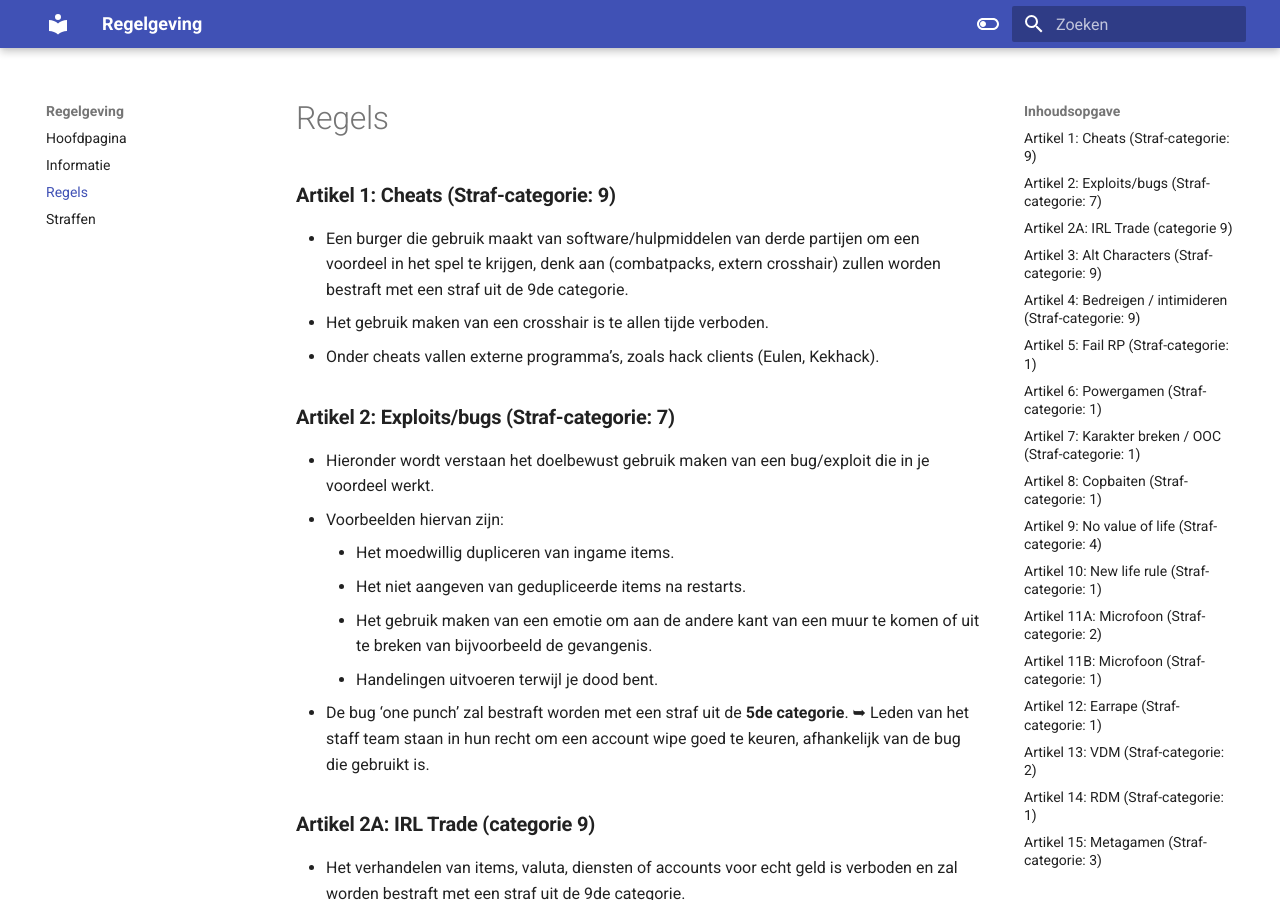
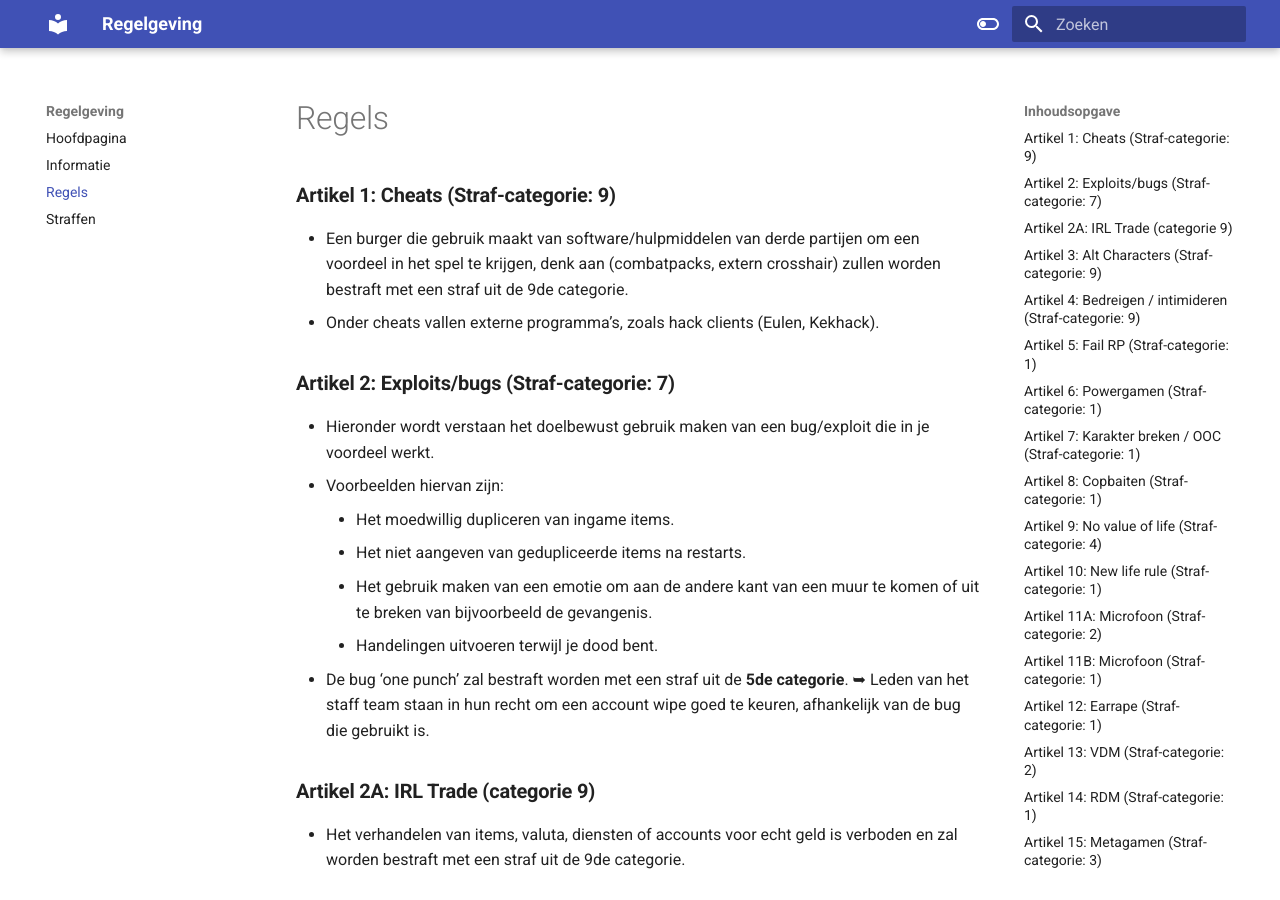
Before and after one commit to ZuiderVeenRP/apv, an MkDocs documentation site: the page built from docs/algemeen.md, in a window 1280 px wide and 900 px high. Built offline with MkDocs 1.6.1 and Material for MkDocs 9.7.7, drawn with Linux system fonts in a browser that asks for light colours; comment, search, counter and statistics services are not loaded.

Commit message:
Update algemeen.md

```diff
--- a/docs/algemeen.md
+++ b/docs/algemeen.md
@@ -2,7 +2,6 @@
 
 ### **Artikel 1: Cheats (Straf-categorie: 9)**
    - Een burger die gebruik maakt van software/hulpmiddelen van derde partijen om een voordeel in het spel te krijgen, denk aan (combatpacks, extern crosshair) zullen worden bestraft met een straf uit de 9de categorie.
-   - Het gebruik maken van een crosshair is te allen tijde verboden.
    - Onder cheats vallen externe programma’s, zoals hack clients (Eulen, Kekhack).
 
 ### **Artikel 2: Exploits/bugs (Straf-categorie: 7)**
```
